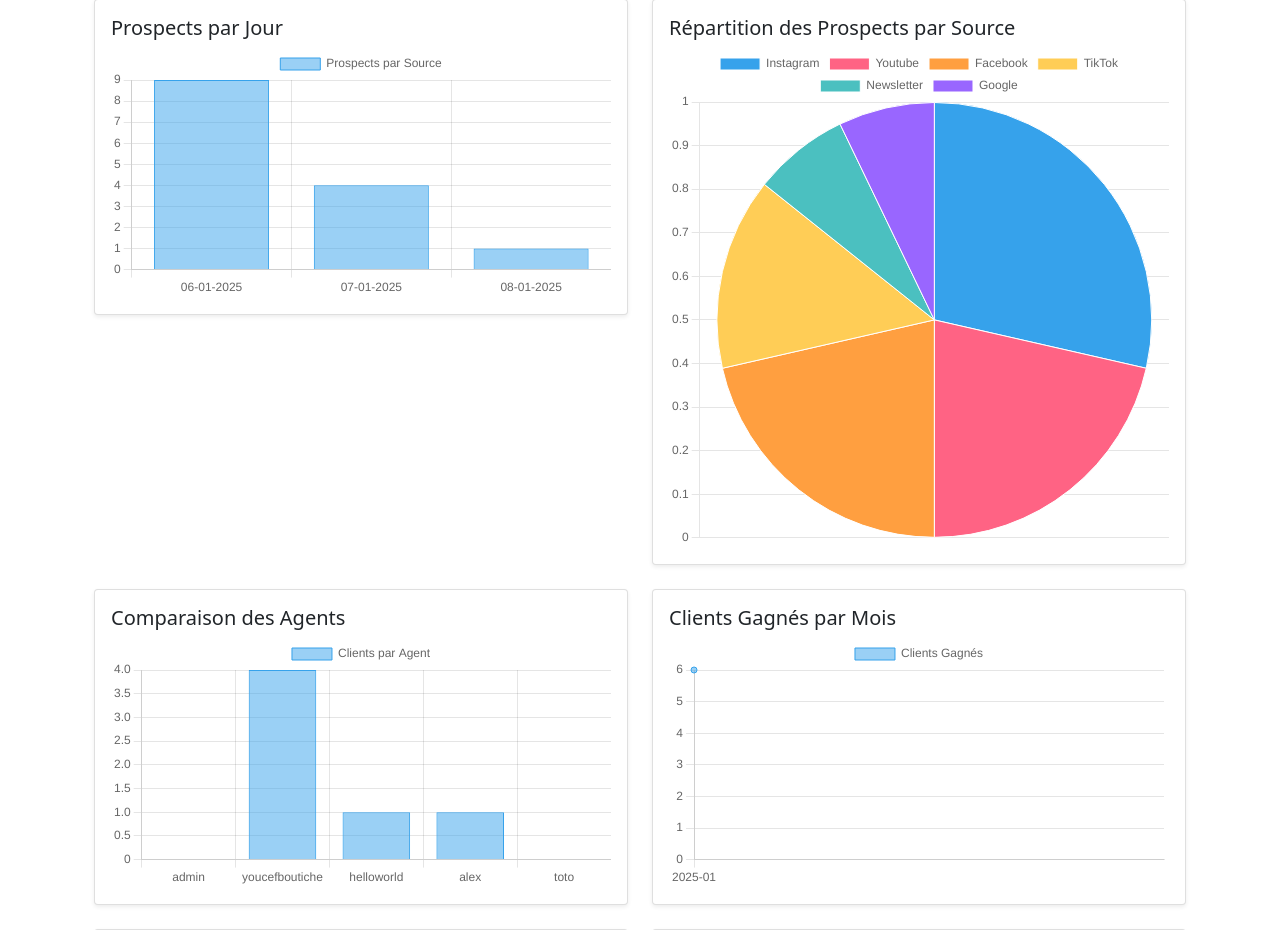
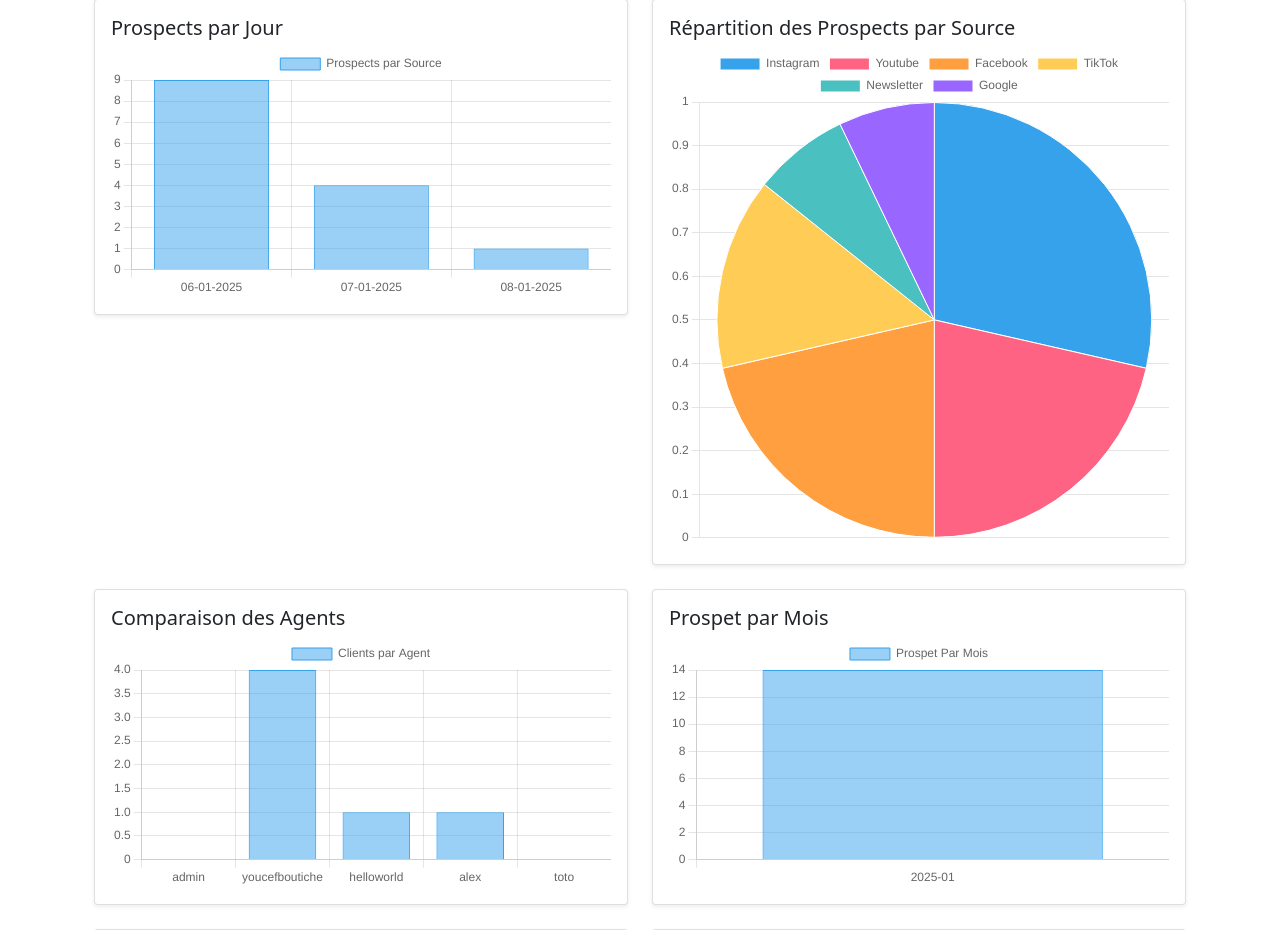
Before and after one commit to youcefpy/my_crm_pfa, a Django app: page / in a window 1280 px wide. Shown: the part 153-1083 px from the top of the page. Run offline with Django 5.2, Linux system fonts and the light colour scheme; a user stored in the database is signed in; data comes from the database, SQL or seed files in the repository.

Commit message:
mettre a jour mon graphe

```diff
--- a/crm_app/views.py
+++ b/crm_app/views.py
@@ -10,7 +10,7 @@ from django.core.mail import send_mail
 from django.db.models import Count
 # from django.db.models.functions import TruncDay
 from django.core.exceptions import ObjectDoesNotExist
-from dashborad_app.views import (get_dashboard_data,get_prospects_by_source,get_agents_comparison,get_clients_by_month,get_lost_prospects_by_source, get_top_performing_agents)
+from dashborad_app.views import (get_dashboard_data,get_prospects_by_source,get_agents_comparison,get_prospet_by_month,get_lost_prospects_by_source, get_top_performing_agents)
 
 # Create your views here.
 
@@ -61,7 +61,7 @@ def index(request):
     dashboard_context = get_dashboard_data()
     gr_get_prospects_by_source= get_prospects_by_source()
     gr_get_agents_comparison =get_agents_comparison()
-    gr_get_clients_by_month = get_clients_by_month()
+    gr_get_leads_by_month = get_prospet_by_month()
     gr_get_lost_prospects_by_source = get_lost_prospects_by_source()
     gr_get_top_performing_agents = get_top_performing_agents()
 
@@ -85,8 +85,8 @@ def index(request):
         'agents_comparison_labels':gr_get_agents_comparison['labels'],
         'agents_comparison_data':gr_get_agents_comparison['clients_data'],
         'agents_comparison_pr_lost_dt':gr_get_agents_comparison['prospects_lost_data'],
-        'get_clients_by_labels':gr_get_clients_by_month['labels'],
-        'get_clients_by_data':gr_get_clients_by_month['data'],
+        'get_leads_by_month_labels':gr_get_leads_by_month['labels'],
+        'get_leads_by_month_data':gr_get_leads_by_month['data'],
         'lost_prospects_by_source_labels':gr_get_lost_prospects_by_source['labels'],
         'lost_prospects_by_source_data':gr_get_lost_prospects_by_source['data'],
     }
--- a/dashborad_app/services.py
+++ b/dashborad_app/services.py
@@ -56,17 +56,15 @@ def get_agents_comparison():
     }
 
 
-def get_clients_by_month():
-    from crm_app.models import Client
-    clients_by_month = (
-        Client.objects.annotate(month=TruncMonth('created_at'))
+def get_prospet_by_month():
+    leads_by_month = (
+        Lead.objects.all().annotate(month=TruncMonth('created_at'))
         .values('month')
         .annotate(total=Count('id'))
         .order_by('month')
     )
-
-    labels = [entry['month'].strftime('%Y-%m') for entry in clients_by_month]
-    data = [entry['total'] for entry in clients_by_month]
+    labels = [entry['month'].strftime('%Y-%m') for entry in leads_by_month]
+    data = [entry['total'] for entry in leads_by_month]
 
     return {
         'labels': json.dumps(labels),
--- a/dashborad_app/templates/dashboard/index.html
+++ b/dashborad_app/templates/dashboard/index.html
@@ -39,7 +39,7 @@
         <div class="col-md-6 mb-4">
             <div class="card shadow-sm">
                 <div class="card-body">
-                    <h5 class="card-title">Clients Gagnés par Mois</h5>
+                    <h5 class="card-title">Prospet par Mois</h5>
                     <canvas id="clientsByMonthChart" width="400" height="200"></canvas>
                 </div>
             </div>
@@ -76,8 +76,8 @@
     const agentsComparisonLabels =JSON.parse(' {{ agents_comparison_labels|safe }}');
     const agentsComparisonData =JSON.parse(' {{ agents_comparison_data|safe }}');
     const agentsComparisonLeadLostData =JSON.parse(' {{ agents_comparison_pr_lost_dt|safe }}');
-    const clientsByMonthlabel = JSON.parse('{{ get_clients_by_labels|safe }}');
-    const clientsByMonthData = JSON.parse('{{ get_clients_by_data|safe }}');
+    const leadsByMonthlabel = JSON.parse('{{ get_leads_by_month_labels|safe }}');
+    const leadsByMonthData = JSON.parse('{{ get_leads_by_month_data|safe }}');
     const lostProspectsBySourceLabel = JSON.parse('{{ lost_prospects_by_source_labels|safe }}');
     const lostProspectsBySourceData = JSON.parse('{{ lost_prospects_by_source_Data|safe }}');
     const topPerformingAgentslabel =JSON.parse(' {{ performing_agents_labels|safe }}');
--- a/dashborad_app/views.py
+++ b/dashborad_app/views.py
@@ -4,7 +4,7 @@ from .services import (
     get_dashboard_data,
     get_prospects_by_source,
     get_agents_comparison,
-    get_clients_by_month,
+    get_prospet_by_month,
     get_lost_prospects_by_source,
     get_top_performing_agents
 )
@@ -14,7 +14,7 @@ def dashboard_index(request):
         'get_dashboard_data':get_dashboard_data(),
         'prospects_by_source': get_prospects_by_source(),
         'agents_comparison': get_agents_comparison(),
-        'clients_by_month': get_clients_by_month(),
+        'leads_by_month': get_prospet_by_month(),
         'lost_prospects_by_source': get_lost_prospects_by_source(),
         'top_performing_agents': get_top_performing_agents(),
         }
--- a/static/scripts/prospects_by_day_chart.js
+++ b/static/scripts/prospects_by_day_chart.js
@@ -51,10 +51,10 @@ renderChart(
 // Clients Gagnés par Mois
 renderChart(
   'clientsByMonthChart',
-  clientsByMonthlabel,
-  clientsByMonthData,
-  'line',
-  'Clients Gagnés'
+  leadsByMonthlabel,
+  leadsByMonthData,
+  'bar',
+  'Prospet Par Mois'
 );
 
 // Prospects Perdus par Source
```
